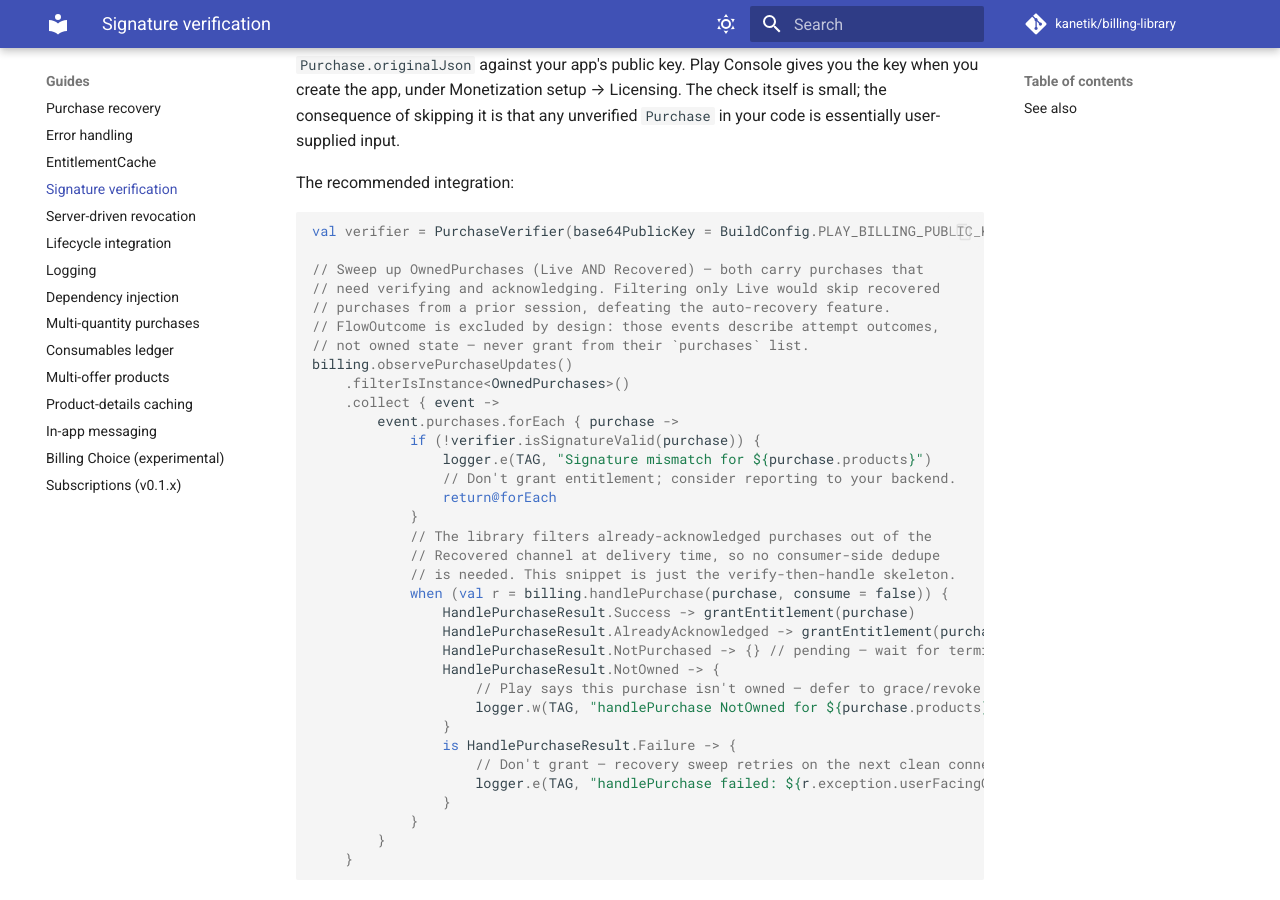
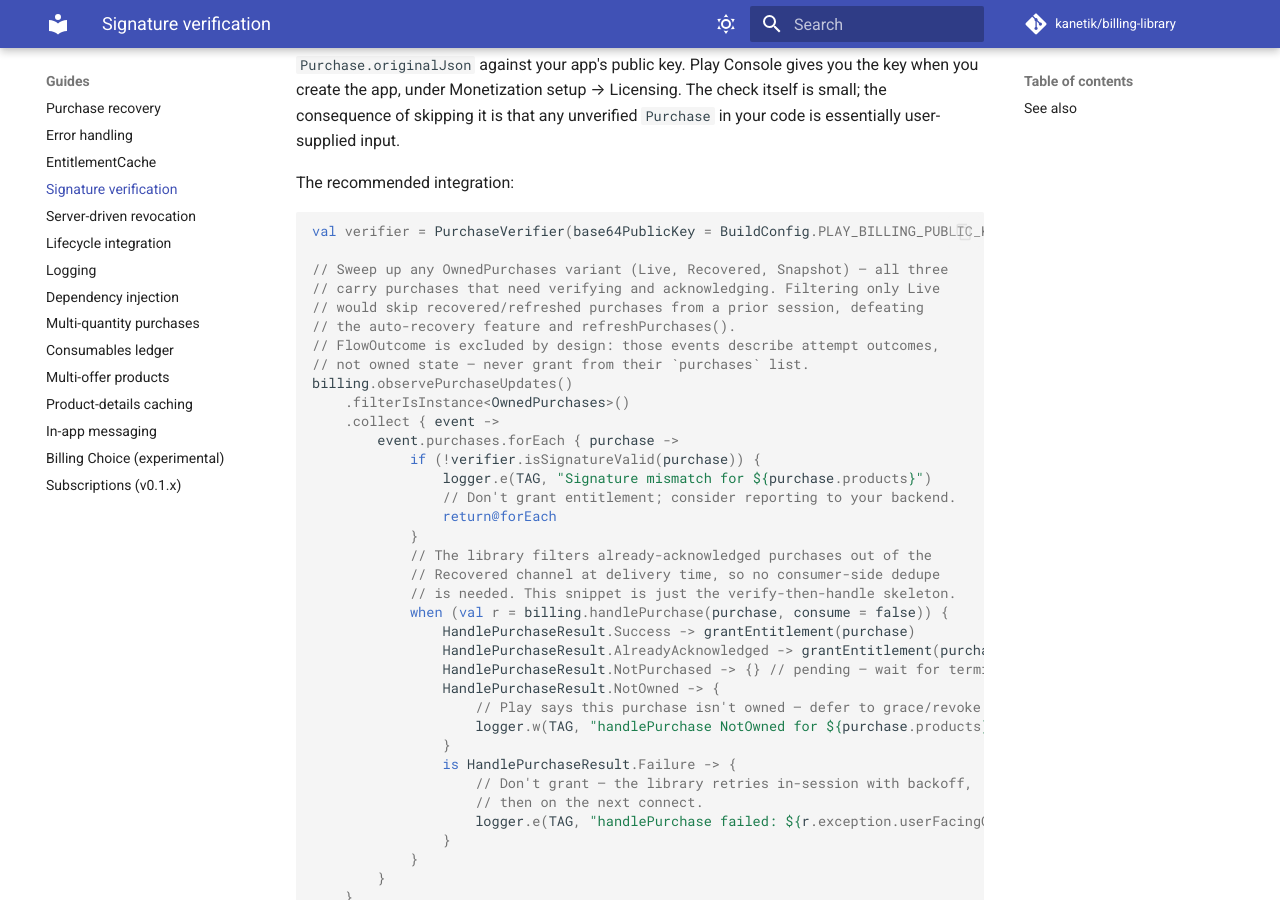
Before and after one commit to kanetik/billing-library, an MkDocs documentation site: the page built from docs/guides/signature-verification.md, in a window 1280 px wide and 900 px high, scrolled down 448 px. Built offline with MkDocs 1.6.1 and Material for MkDocs 9.7.7, drawn with Linux system fonts in a browser that asks for light colours; comment, search, counter and statistics services are not loaded.

Commit message:
docs: fix stale OwnedPurchases/retry-timing claims Snapshot's addition left behind
design-notes.md, entitlement-cache.md, and server-driven-revocation.md still
enumerated OwnedPurchases as Live/Recovered only; signature-verification.md's
sample still said the sweep retries only on the next clean connect. Every
sibling doc this PR touched was already corrected for both claims.

PR-Review-Loop: 1
Co-Authored-By: Claude Opus 5.5 <noreply@anthropic.com>
Claude-Session: https://claude.ai/code/session_01RdbpMs3r8i5K2Hs2BUEAb7

````diff
--- a/docs/guides/signature-verification.md
+++ b/docs/guides/signature-verification.md
@@ -9,9 +9,10 @@ The recommended integration:
 ```kotlin
 val verifier = PurchaseVerifier(base64PublicKey = BuildConfig.PLAY_BILLING_PUBLIC_KEY)
 
-// Sweep up OwnedPurchases (Live AND Recovered) — both carry purchases that
-// need verifying and acknowledging. Filtering only Live would skip recovered
-// purchases from a prior session, defeating the auto-recovery feature.
+// Sweep up any OwnedPurchases variant (Live, Recovered, Snapshot) — all three
+// carry purchases that need verifying and acknowledging. Filtering only Live
+// would skip recovered/refreshed purchases from a prior session, defeating
+// the auto-recovery feature and refreshPurchases().
 // FlowOutcome is excluded by design: those events describe attempt outcomes,
 // not owned state — never grant from their `purchases` list.
 billing.observePurchaseUpdates()
@@ -35,7 +36,8 @@ billing.observePurchaseUpdates()
                     logger.w(TAG, "handlePurchase NotOwned for ${purchase.products}")
                 }
                 is HandlePurchaseResult.Failure -> {
-                    // Don't grant — recovery sweep retries on the next clean connect.
+                    // Don't grant — the library retries in-session with backoff,
+                    // then on the next connect.
                     logger.e(TAG, "handlePurchase failed: ${r.exception.userFacingCategory}")
                 }
             }
````
Also changed, not shown: docs/design-notes.md (+1 -1 lines), docs/guides/entitlement-cache.md (+1 -1 lines), docs/guides/server-driven-revocation.md (+1 -1 lines).
